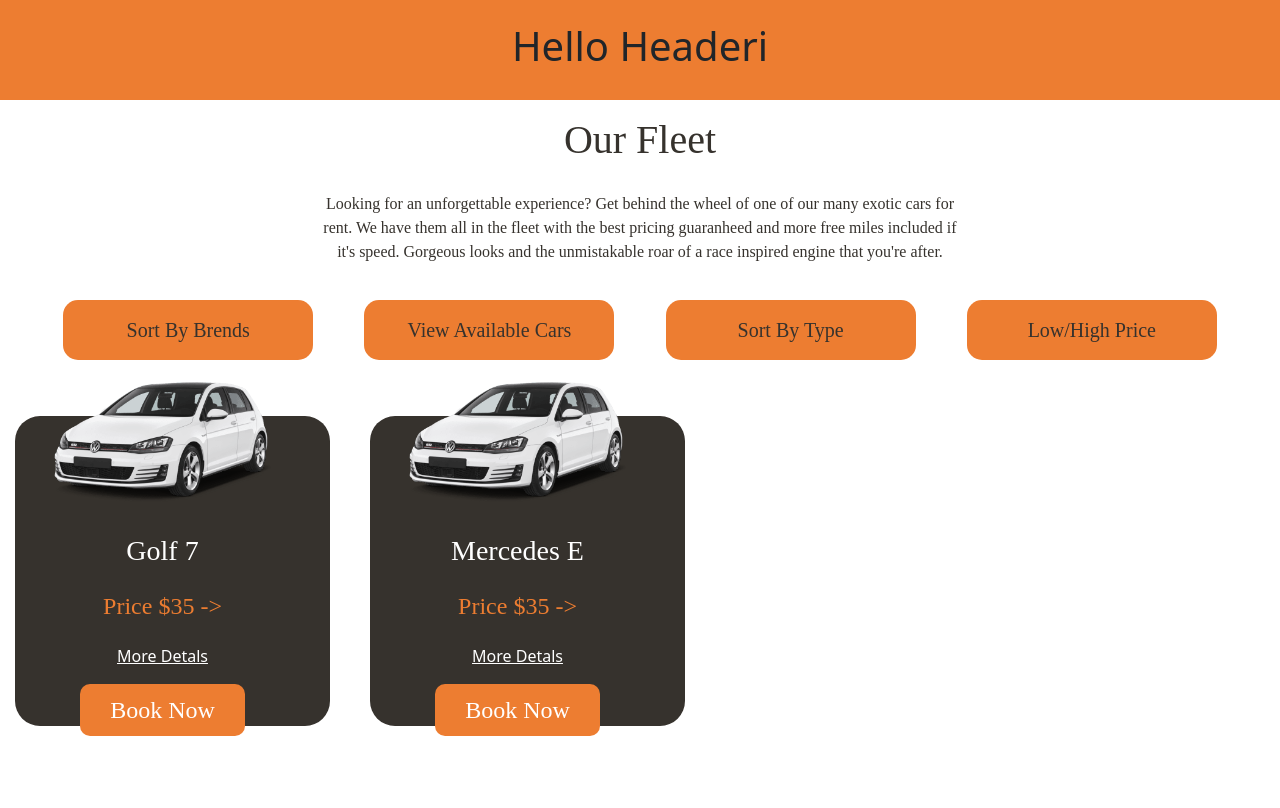
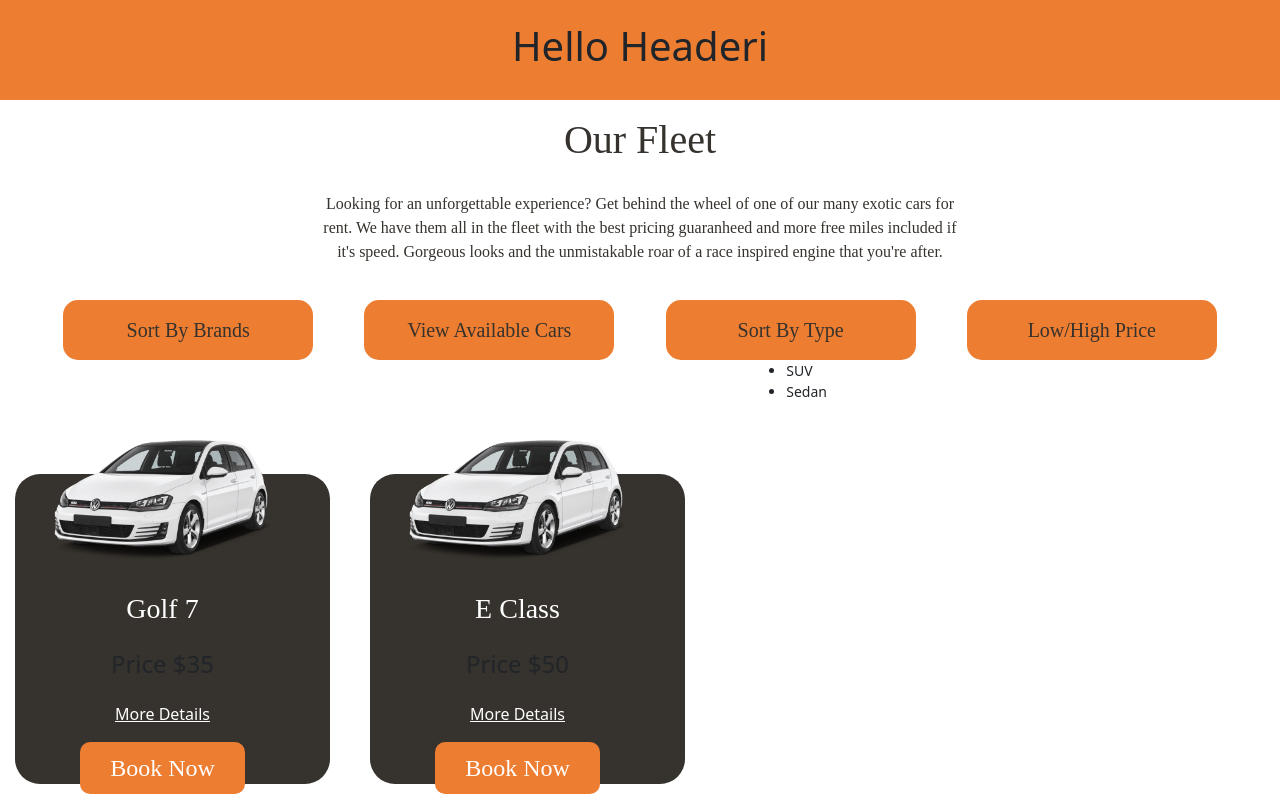
Before and after one commit to Besiiiii/Rental-Car, a React (Create React App) app in the folder ClientApp/: page /catalog in a window 1280 px wide. Both pictures are taken after a click on the button "Sort By Type". Built offline with nearby package versions, Linux system fonts and the light colour scheme.

Commit message:
fixing catalog btn , made more easy to add cars

```diff
--- a/ClientApp/src/Catalog.css
+++ b/ClientApp/src/Catalog.css
@@ -1,3 +1,4 @@
+
 .upper{
     width: 100vw;
     display: flex;
@@ -85,6 +86,21 @@
     flex-wrap: wrap;
     gap: 30px;
 }
+.brandi{
+    visibility: hidden;
+    width: 0;
+    height: 0;
+    position: absolute;
+}
+.btnsort{
+    display: flex;
+    flex-direction: column;
+    align-items: center;
+}
+.brand-list li{
+    font-size: 14px;
+    cursor: pointer;
+}
 
 
 @media only screen and (max-width: 900px) {
--- a/ClientApp/src/components/Cataloge.jsx
+++ b/ClientApp/src/components/Cataloge.jsx
@@ -1,6 +1,45 @@
-import React from "react"
+import React , { useState} from 'react';
 
 export const Cataloge = () => {
+
+    const [showBrands, setShowBrands] = useState(false);
+    const [showTypes, setShowTypes] = useState(false);
+    const [selectedBrand, setSelectedBrand] = useState(null);
+    const [selectedType, setSelectedType] = useState(null);
+
+        const cars = [
+            { brand: 'Volkswagen', model: 'Golf 7', type: 'SUV', price: 35, image: 'images/Golf7.png' },
+            { brand: 'Mercedes', model: 'E Class', type: 'Sedan', price: 50, image: 'images/Golf7.png' },
+            // Add more cars with their respective brands, models, types, prices, and images
+        ];
+
+        const brands = Array.from(new Set(cars.map((car) => car.brand)));
+    const types = Array.from(new Set(cars.map((car) => car.type)));
+
+    const toggleBrandList = () => {
+        setShowBrands(!showBrands);
+        setShowTypes(false);
+    };
+
+    const toggleTypeList = () => {
+        setShowTypes(!showTypes);
+        setShowBrands(false);
+    };
+
+    const selectBrand = (brand) => {
+        setSelectedBrand(brand === selectedBrand ? null : brand);
+        setShowBrands(false);
+    };
+
+    const selectType = (type) => {
+        setSelectedType(type === selectedType ? null : type);
+        setShowTypes(false);
+    };
+
+    const filteredCars = cars.filter((car) => {
+        return (!selectedBrand || car.brand === selectedBrand) && (!selectedType || car.type === selectedType);
+    });
+
     return(
         <div className="maincl">
             <div className="upper">
@@ -9,29 +48,58 @@ export const Cataloge = () => {
                 the best pricing guaranheed and more free miles included if it's speed. Gorgeous looks and the unmistakable roar of a race inspired engine that you're after.</p>
             </div>
             <div className="uppersc">
-                <button>Sort By Brends</button>
+
+                <div className="btnsort">
+                    <button onClick={toggleBrandList}>Sort By Brands</button>
+                    {showBrands && (
+                        <div className="brand-list">
+                            <ul>
+                                {brands.map((brand, index) => (
+                                    <li key={index} onClick={() => selectBrand(brand)}>
+                                        {brand}
+                                    </li>
+                                ))}
+                            </ul>
+                        </div>
+                    )}
+                </div>
+
                 <button>View Available Cars</button>
-                <button>Sort By Type</button>
+
+                <div className='btnsort'>
+                    <button onClick={toggleTypeList}>Sort By Type</button>
+                    {showTypes && (
+                        <div className="brand-list">
+                            <ul>
+                                {types.map((type, index) => (
+                                    <li key={index} onClick={() => selectType(type)}>
+                                        {type}
+                                    </li>
+                                ))}
+                            </ul>
+                        </div>
+                    )}
+                </div>
+
                 <button>Low/High Price</button>
             </div>
             <div className="cars">
-                <div className="car">
-                    <div className="carform"></div>
-                    <img src="images/Golf7.png" alt="Golfi" />
-                    <h2>Golf 7</h2>
-                    <h3>Price $35 -> </h3>
-                    <a href="/">More Detals</a>
-                    <button className="btnbook">Book Now</button>
-                </div>
-                <div className="car">
-                    <div className="carform"></div>
-                    <img src="images/Golf7.png" alt="Golfi" />
-                    <h2>Mercedes E</h2>
-                    <h3>Price $35 -></h3>
-                    <a href="/">More Detals</a>
-                    <button className="btnbook">Book Now</button>
-                </div>
+                {filteredCars.map((car, index) => (
+                    <div className="car" key={index}>
+                        <div className="carform"></div>
+                        <img src={car.image} alt={car.model} />
+                        <h2>{car.model}</h2>
+                        <h3 className='brandi'>Brand: {car.brand}</h3>
+                        <h4 className='brandi'>Type: {car.type}</h4>
+                        <h4>Price ${car.price} </h4>
+                        <a href="/">More Details</a>
+                        <button className="btnbook">Book Now</button>
+                    </div>
+                ))}
             </div>
+
+
+
         </div>
     )
 }
```
